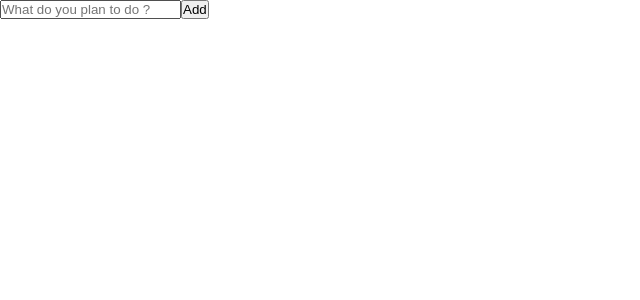
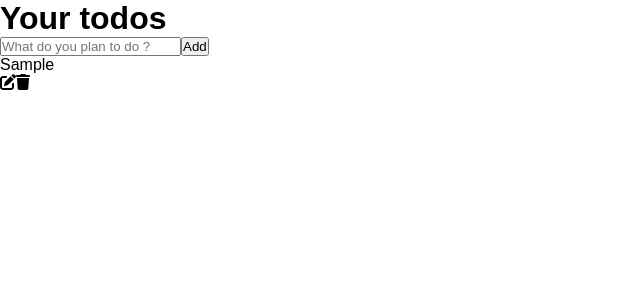
Before and after one commit to andyDevMdg/react-todo, a React (Vite) app: page / in a window 1280 px wide. Both pictures are taken after typing "Sample" into the empty fields and a click on the button "Add". Shown: the top 300 px of the page, without its empty margins (0-640 px from the left). Built offline with nearby package versions, Linux system fonts and the light colour scheme.

Commit message:
Add task section with edit & delete button

```diff
--- a/src/components/Todo.jsx
+++ b/src/components/Todo.jsx
@@ -1,8 +1,17 @@
 import React from 'react'
+import { FontAwesomeIcon } from '@fortawesome/react-fontawesome';
+import { faPenToSquare } from '@fortawesome/free-solid-svg-icons';
+import { faTrash } from '@fortawesome/free-solid-svg-icons';
 
-function Todo() {
+function Todo({task}) {
   return (
-    <div>Todo</div>
+    <div className='todo'>
+      <p>{task.task}</p>
+      <div>
+      <FontAwesomeIcon icon={faPenToSquare} />
+      <FontAwesomeIcon icon={faTrash} />
+      </div>
+    </div>
   )
 }
 
--- a/src/components/TodoContainer.jsx
+++ b/src/components/TodoContainer.jsx
@@ -1,6 +1,7 @@
-import React, {useState} from 'react';
+import React, { useState } from 'react';
 import TodoForm from './TodoForm';
 import { v4 as uuidv4 } from 'uuid';
+import Todo from './Todo';
 uuidv4();
 
 function TodoContainer() {
@@ -8,16 +9,22 @@
 
   const addTodo = todo => {
     setTodos([...todos,
-      {id: uuidv4(),
+    {
+      id: uuidv4(),
       task: todo,
       completed: false,
-      isEditing: false}])
-      console.log(todos)
+      isEditing: false
+    }])
+    console.log(todos)
   }
 
   return (
     <div className='todoContainer'>
-      <TodoForm addTodo={addTodo}/>
+      <h1>Your todos</h1>
+      <TodoForm addTodo={addTodo} />
+      {todos.map((todo, index) => (
+        <Todo task={todo} key={index} />
+      ))}
     </div>
   )
 }
```
